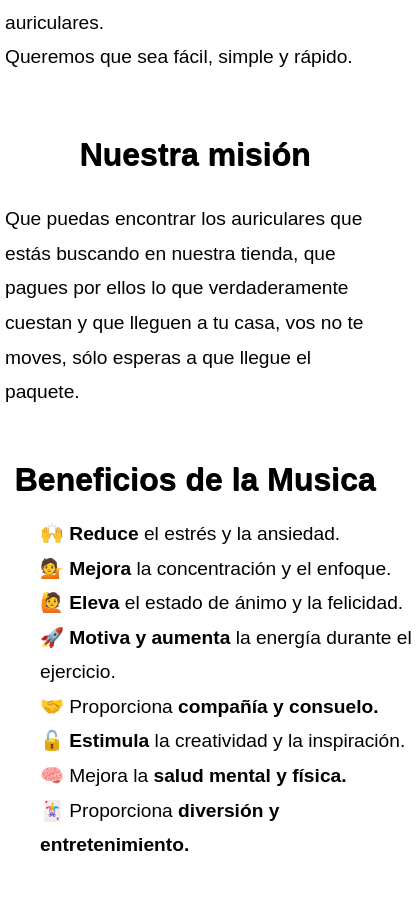
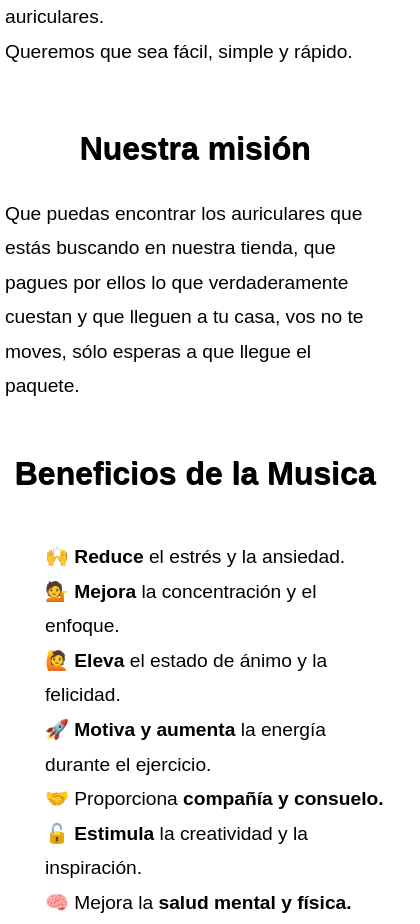
Before and after one commit to MicaBahurlet/CRUD-shoes, a React (Vite) app: page /about in a window 390 px wide. Shown: the part 1070-1994 px from the top of the page, 420 px wide, since content can reach past the window. Built offline with nearby package versions, Linux system fonts and the light colour scheme.

Commit message:
finish page about mobile

```diff
--- a/src/pags/About/About.js
+++ b/src/pags/About/About.js
@@ -16,6 +16,8 @@ export const AboutContainer = styled.div`
         flex-direction: column;
         align-items: center;
         justify-content: center;
+        text-align: center;
+        max-width: 380px;
 
 
     }
@@ -110,6 +112,7 @@ export const HistoriaAbout = styled.div`
         align-items: center;
         justify-content: center;
         text-align: start;
+        max-width: 380px;
 
         p {
             width: 100%;
@@ -152,6 +155,7 @@ export const MisionAbout = styled.div`
         align-items: center;
         justify-content: center;
         text-align: start;
+        max-width: 380px;
 
         p {
             width: 100%;
@@ -189,11 +193,12 @@ export const BeneficiosMusica = styled.div`
     }
 
     @media (max-width: 968px) {
-        margin: 0 auto;
+        margin: 2 auto;
         flex-direction: column;
         align-items: center;
         justify-content: center;
         text-align: start;
+        max-width: 380px;
 
         h2 {
             margin: 0 auto;
@@ -203,8 +208,9 @@ export const BeneficiosMusica = styled.div`
         ul {
             width: 100%;
             height: auto;
-            max-width: 380px;
+            max-width: 350px;
             text-align: start;
+            margin-top: 3rem;
         }
     }
 
@@ -220,13 +226,13 @@ export const BeneficiosImg = styled.div`
     img{
         width: 100%;
         max-width: 300px;
-        padding-bottom: 75px;
+
         filter: drop-shadow(3px 3px 5px rgba(0, 0, 0, 0.2));
         border-radius: 10px;
     }
 
     @media (max-width: 968px) {
-        max-width: 200px;
+        max-width: 300px;
     }
 
 `;
```
